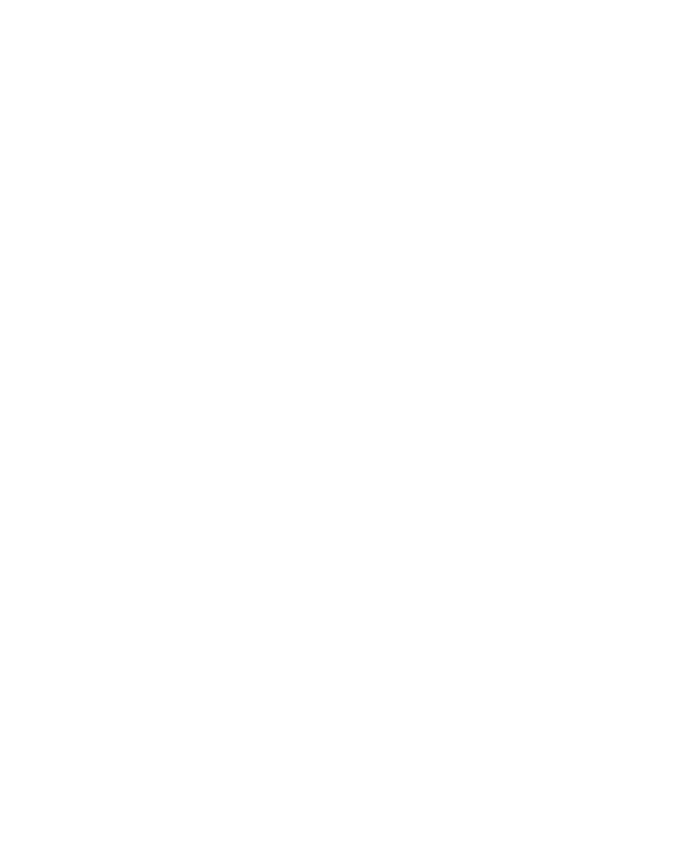
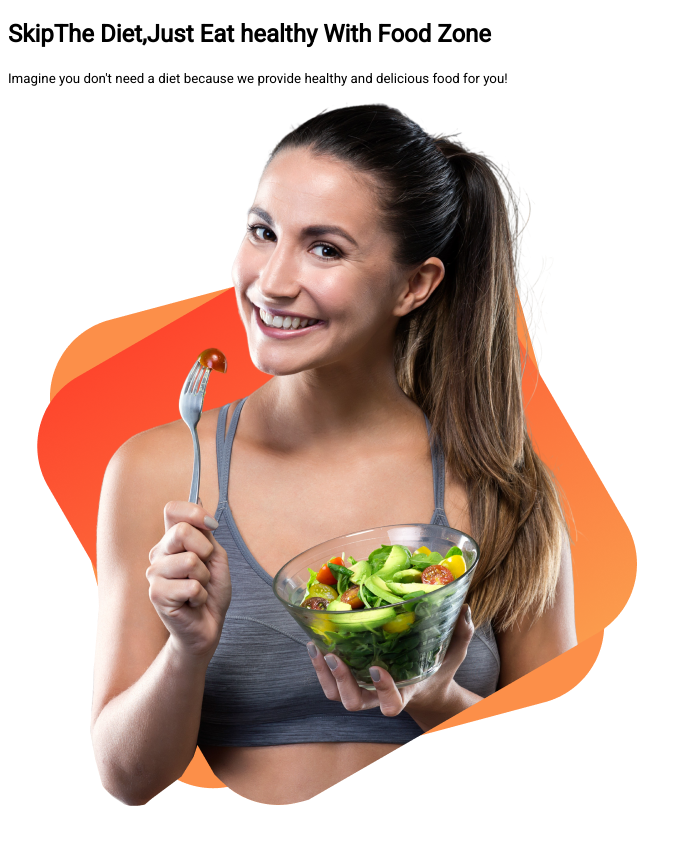
Before and after one commit to sheikhprotik/food-zone, a plain HTML site: page index.html in a window 1280 px wide. Shown: the whole page, without its empty margins (0-691 px from the left). Before the commit the page ends 800 px from the top, so only its background shows below. Drawn offline with Linux system fonts and the light colour scheme.

Commit message:
top section text and img added

```diff
--- a/index.html
+++ b/index.html
@@ -6,6 +6,7 @@
     <meta http-equiv="X-UA-Compatible" content="IE=edge">
     <meta name="viewport" content="width=device-width, initial-scale=1.0">
     <title>Food-Zone</title>
+    <link rel="stylesheet" href="style.css">
     <link rel="shortcut icon" href="images/food/fast-food.png" type="image/x-icon">
     <link rel="preconnect" href="https://fonts.googleapis.com">
     <link rel="preconnect" href="https://fonts.gstatic.com" crossorigin>
@@ -13,6 +14,13 @@
 </head>
 
 <body>
+    <section class="top-section">
+        <div class="top-text">
+            <h1 class="head"><span class="name">Skip</span>The Diet,Just Eat healthy With Food Zone</h1>
+            <small>Imagine you don't need a diet because we provide healthy and delicious food for you!</small>
+        </div>
+        <div class="top-img"><img src="images/female/Group 8425.png" alt="female holding food"></div>
+    </section>
 
 </body>
 
```
Also changed, not shown: style.css (line endings or trailing spaces).
